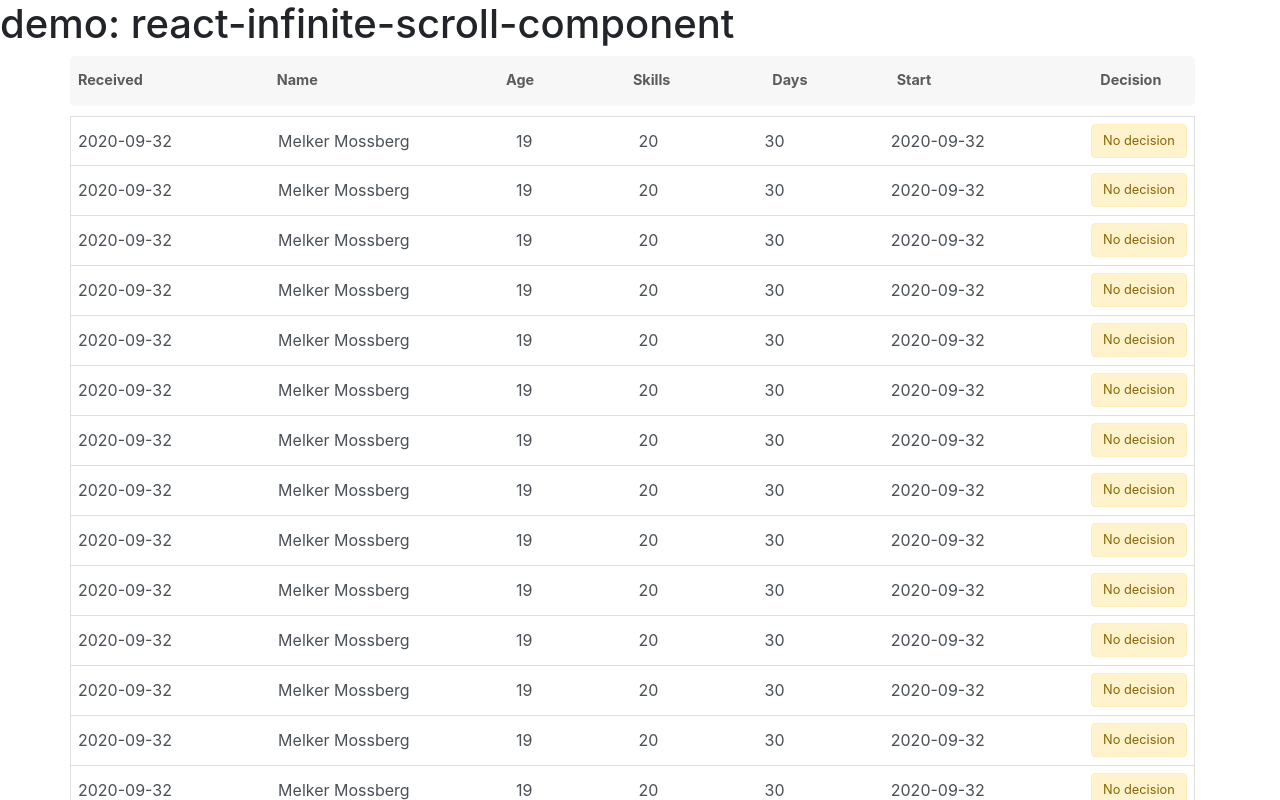
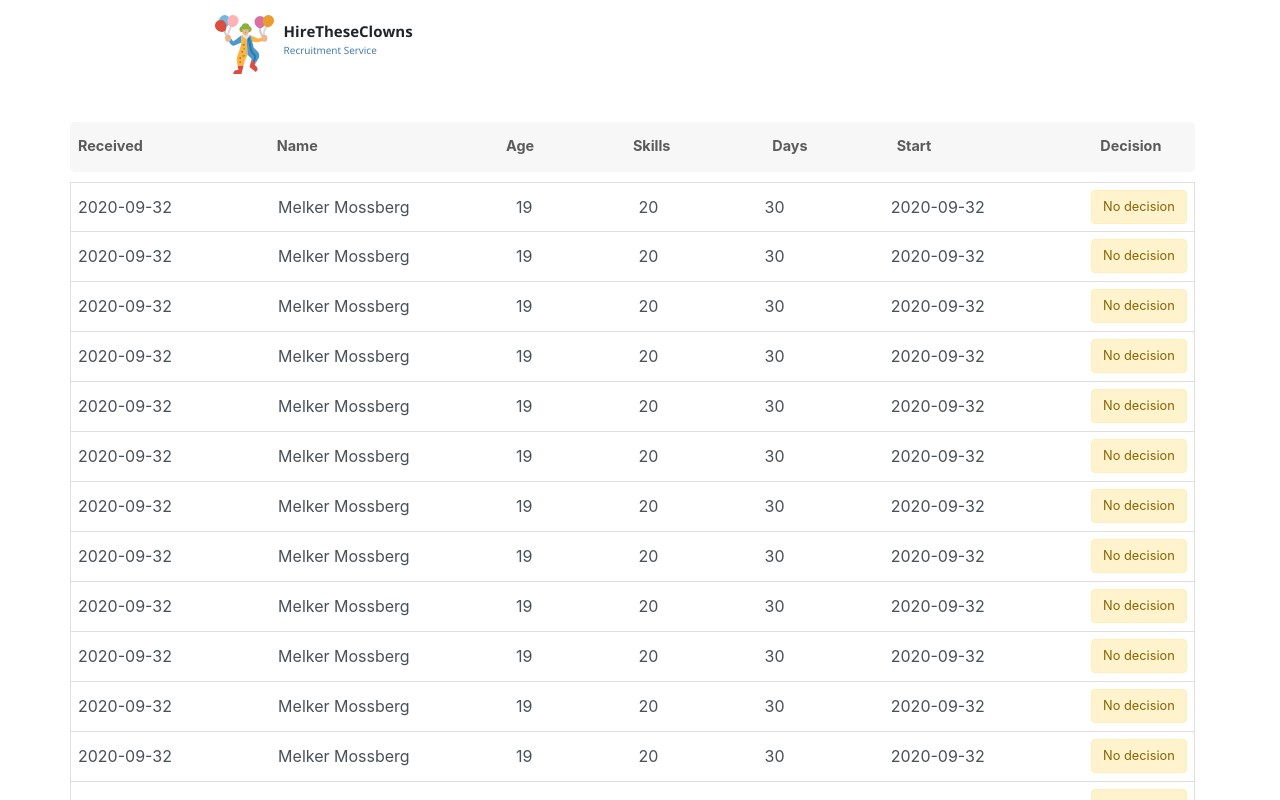
Before and after one commit to LinusBF/iv1201-frontend, a React app: page /Applications in a window 1280 px wide. Shown: the top 800 px of the page. Built offline with nearby package versions, Linux system fonts and the light colour scheme.

Commit message:
added Eriks header w logo

```diff
--- a/client/components/applications/Applications.css
+++ b/client/components/applications/Applications.css
@@ -1,3 +1,6 @@
+#listGroup {
+    margin-top: 3rem;
+}
 #listGroup .list-group-item {
     height: 50px;
     margin: 0;
--- a/client/components/applications/Applications.js
+++ b/client/components/applications/Applications.js
@@ -4,6 +4,7 @@ import InfiniteScroll from 'react-infinite-scroll-component';
 import ListGroup from 'react-bootstrap/ListGroup';
 import {ListGroupItem} from 'react-bootstrap';
 import './Applications.css';
+import clown from '../../Images/flat.svg';
 
 class Applications extends Component {
   constructor(props) {
@@ -27,9 +28,14 @@ class Applications extends Component {
   render() {
     return (
       <div className={'container-fluid'}>
-        <div className='row'>
-          <h1>demo: react-infinite-scroll-component</h1>
-          <hr />
+        <div className={'logo'}>
+          <div className={'clownIcon'}>
+            <img src={clown} alt={'...'} />
+          </div>
+          <div className={'logoright'}>
+            <div className={'logoHeader1'}>HireTheseClowns</div>
+            <div className={'logoHeader2'}>Recruitment Service</div>
+          </div>
         </div>
 
         <ListGroup className={'container justify-content-md-center'} id={'listGroup'}>
```
